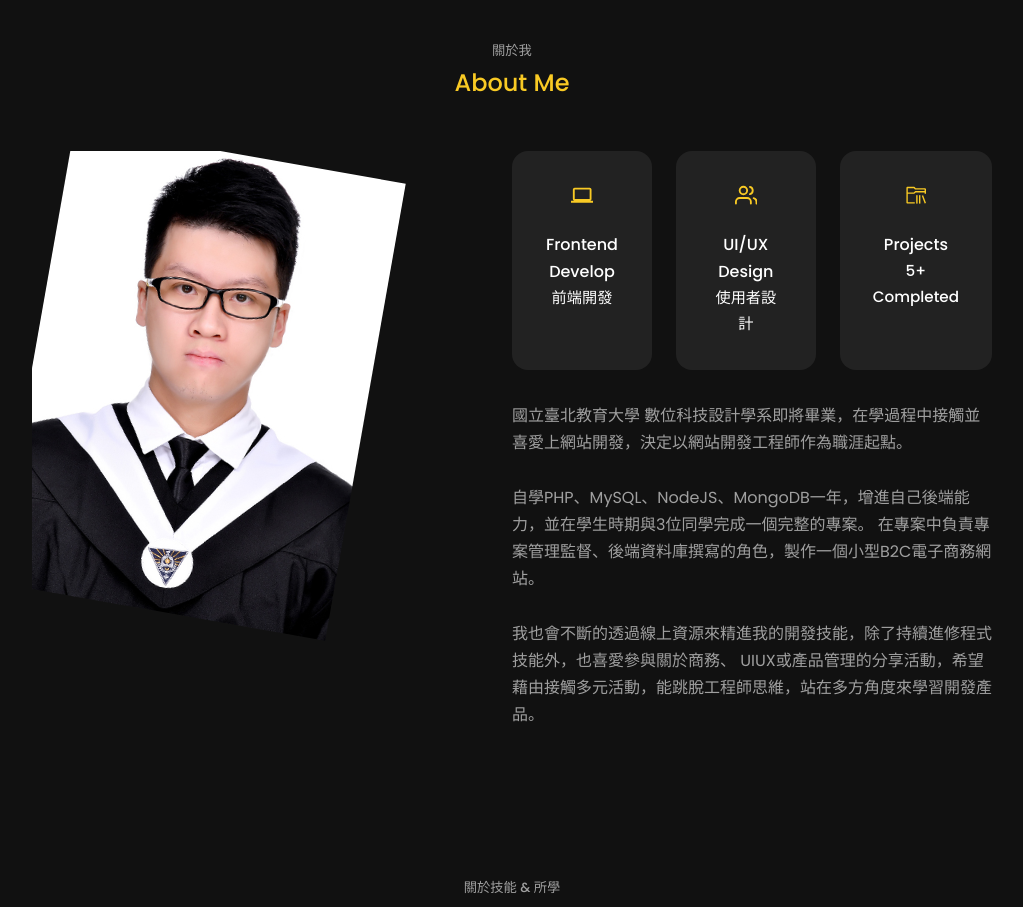
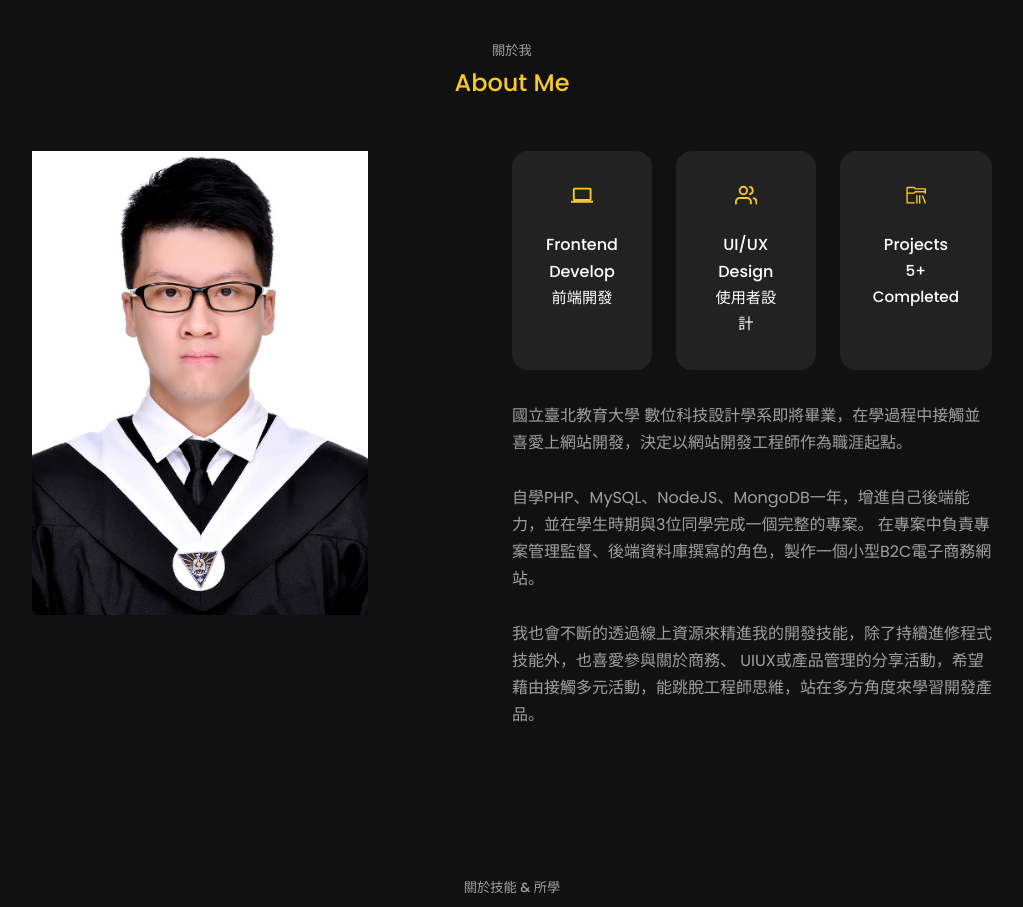
Before and after one commit to 02071819/tsengkuolun-portfolio, a React (Create React App) app: page / in a window 1280 px wide. Shown: the part 840-1747 px from the top of the page, without its empty margins (128-1151 px from the left). Built offline with nearby package versions, Linux system fonts and the light colour scheme.

Commit message:
Update about.css

```diff
--- a/src/components/about/about.css
+++ b/src/components/about/about.css
@@ -23,7 +23,7 @@
 
 .about__me-image {
     border-radius: 2rem;
-    transform: rotate(10deg);
+/*     transform: rotate(10deg); */
     transition: var(--transition);
 }
 
```
